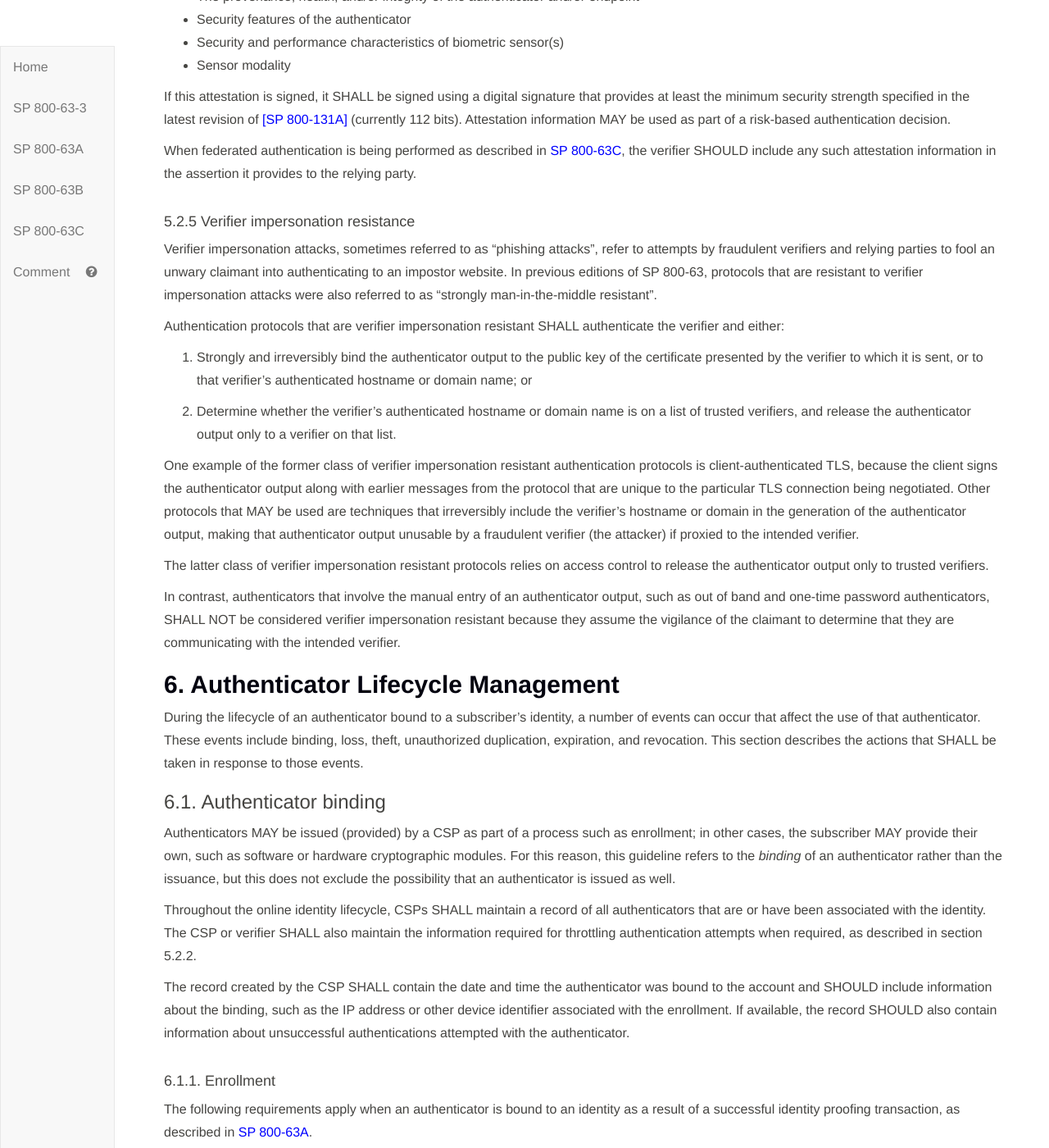
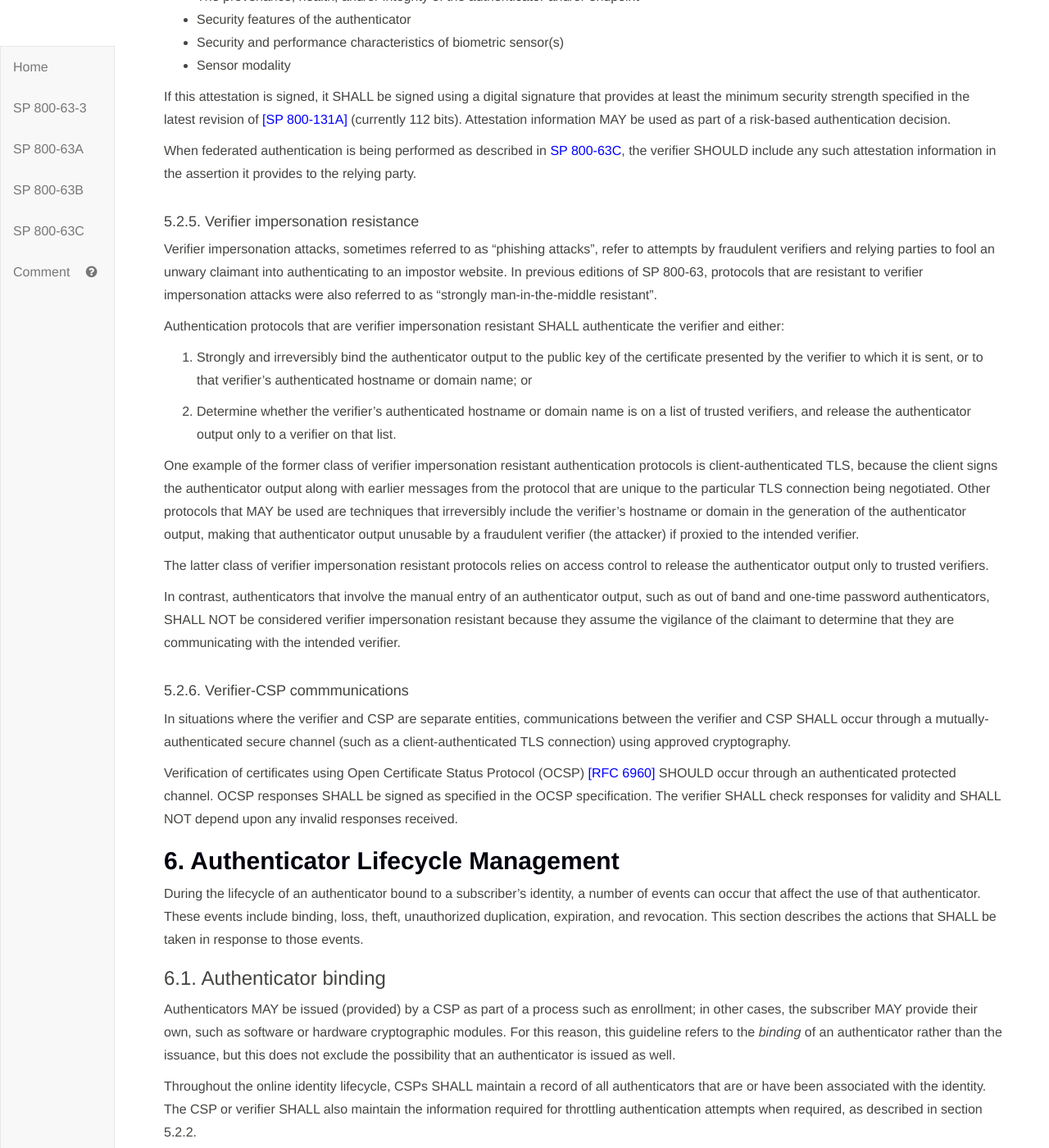
Before and after one commit to usnistgov/800-63-3, a Jekyll site: the page built from sp800-63b.md, in a window 1280 px wide and 1400 px high, scrolled down 36404 px. Shown: the whole window at 82% size. Built offline with Jekyll 4.4.1, drawn with Linux system fonts in a browser that asks for light colours; some of the changed text lies outside the part shown.

Commit message:
Specify CSP-verifier and OCSP security requirements

```diff
--- a/sp800-63b/references.md
+++ b/sp800-63b/references.md
@@ -15,6 +15,8 @@
 <a name="RFC5246">[RFC 5246]</a> IETF, *The Transport Layer Security (TLS) Protocol Version 1.2*, available at https://tools.ietf.org/html/rfc5246/.
 
 <a name="RFC5280">[RFC 5280]</a> IETF, *Internet X.509 Public Key Infrastructure Certificate and CRL Profile*, available at https://tools.ietf.org/html/rfc5280/.
+
+<a name="RFC6960">[RFC 6960]</a> IETF, *X.509 Internet Public Key Infrastructure Online Certificate Status Protocol - OCSP*, available at https://tools.ietf.org/html/rfc6960/.
 
 <a name="bcp195">[BCP 195]</a> Sheffer, Y., Holz, R., and P. Saint-Andre, *Recommendations for Secure Use of Transport Layer Security (TLS) and Datagram Transport Layer Security (DTLS)*, BCP 195, RFC 7525, May 2015, <http://www.rfc-editor.org/info/bcp195>.
 
--- a/sp800-63b/sec5_authenticators.md
+++ b/sp800-63b/sec5_authenticators.md
@@ -370,7 +370,7 @@ Biometric samples collected in the authentication process MAY be used to train m
 
 Biometrics are also used in some cases to prevent repudiation of registration and to verify that the same individual participates in all phases of the registration process as described in SP 800-63A.
 
-#### <a name="attestation"></a>5.2.4 Attestation
+#### <a name="attestation"></a>5.2.4. Attestation
 
 Authenticators that are directly connected to or embedded in endpoints MAY convey attestation information to the verifier as part of the authentication protocol such as:
 
@@ -383,7 +383,7 @@ If this attestation is signed, it SHALL be signed using a digital signature that
 
 When federated authentication is being performed as described in [SP 800-63C](sp800-63c.html), the verifier SHOULD include any such attestation information in the assertion it provides to the relying party.
 
-#### <a name="verifimpers"></a>5.2.5 Verifier impersonation resistance
+#### <a name="verifimpers"></a>5.2.5. Verifier impersonation resistance
 
 Verifier impersonation attacks, sometimes referred to as "phishing attacks", refer to attempts by fraudulent verifiers and relying parties to fool an unwary claimant into authenticating to an impostor website. In previous editions of SP 800-63, protocols that are resistant to verifier impersonation attacks were also referred to as "strongly man-in-the-middle resistant".
 
@@ -398,3 +398,9 @@ One example of the former class of verifier impersonation resistant authenticati
 The latter class of verifier impersonation resistant protocols relies on access control to release the authenticator output only to trusted verifiers.
 
 In contrast, authenticators that involve the manual entry of an authenticator output, such as out of band and one-time password authenticators, SHALL NOT be considered verifier impersonation resistant because they assume the vigilance of the claimant to determine that they are communicating with the intended verifier.
+
+#### <a name="csp-verifier"></a>5.2.6. Verifier-CSP commmunications
+
+In situations where the verifier and CSP are separate entities, communications between the verifier and CSP SHALL occur through a mutually-authenticated secure channel (such as a client-authenticated TLS connection) using approved cryptography.
+
+Verification of certificates using Open Certificate Status Protocol (OCSP) [[RFC 6960]](#RFC6960) SHOULD occur through an authenticated protected channel. OCSP responses SHALL be signed as specified in the OCSP specification. The verifier SHALL check responses for validity and SHALL NOT depend upon any invalid responses received.
```
